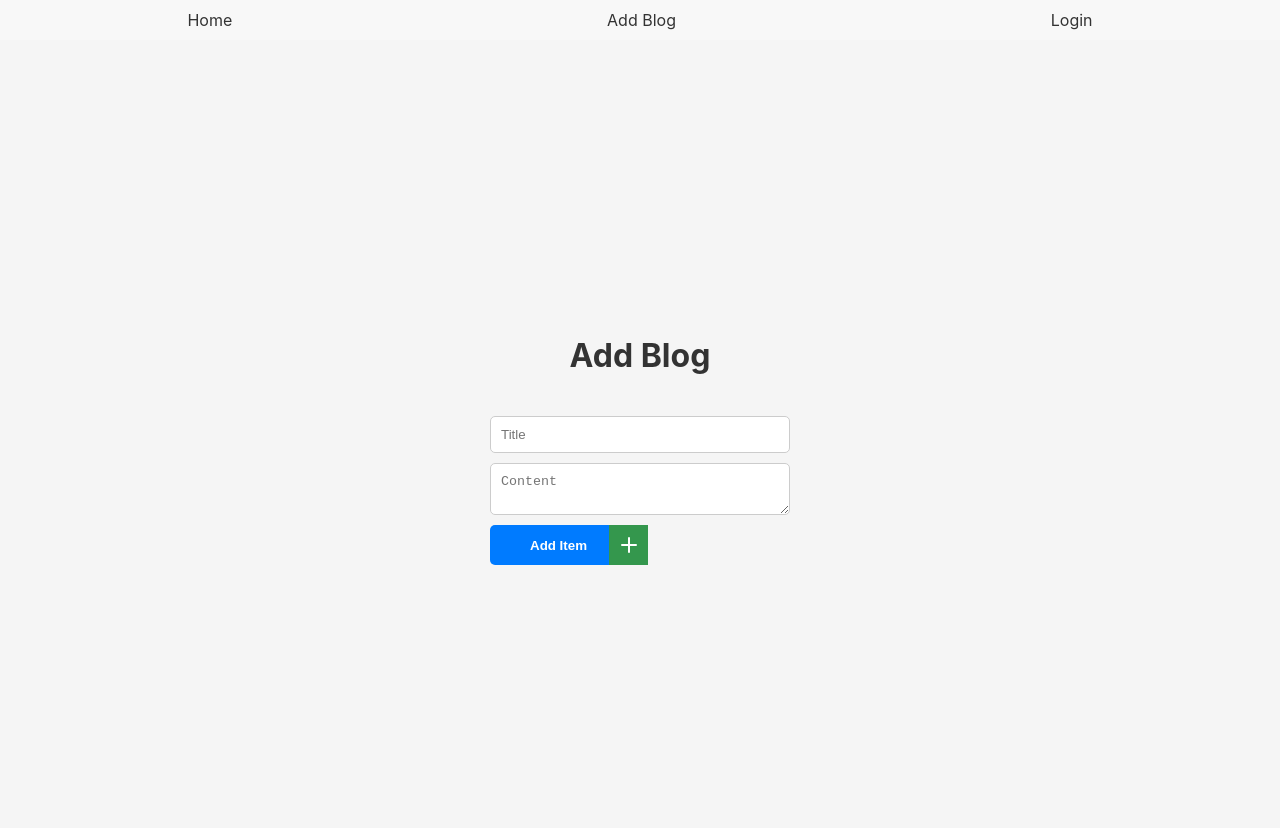
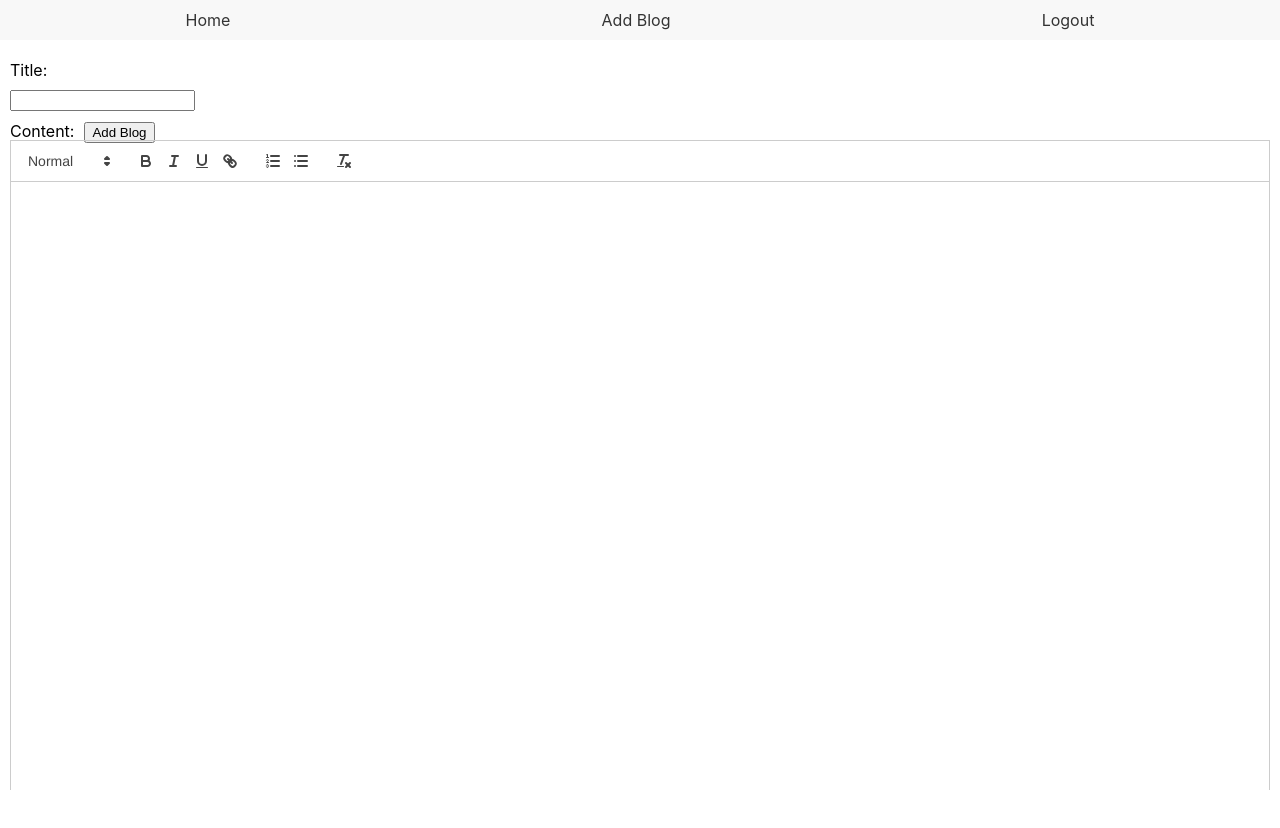
Before and after one commit to alandavis2/ICT_project_final, a React (Create React App) app in the folder frontend/: page /add-blog in a window 1280 px wide. Shown: the top 828 px of the page. After the commit the page ends 800 px from the top, so only its background shows below. Built offline with nearby package versions, Linux system fonts and the light colour scheme.

Commit message:
hello how are you

```diff
--- a/frontend/src/components/NavBar.js
+++ b/frontend/src/components/NavBar.js
@@ -7,7 +7,7 @@ function Navbar() {
     <nav className="navbar">
       <Link className="navbar-link" to="/home">Home</Link>
       <Link className="navbar-link" to="/add-blog">Add Blog</Link>
-      <Link className="navbar-link" to="/">Login</Link>
+      <Link className="navbar-link" to="/">Logout</Link>
     </nav>
   );
 }
--- a/frontend/src/pages/AddBlogPage.css
+++ b/frontend/src/pages/AddBlogPage.css
@@ -1,82 +1,45 @@
-/* AddBlogPage.module.css */
-.container {
-    display: flex;
-    flex-direction: column;
-    align-items: center;
-    justify-content: center;
-    height: 100vh;
-    background-color: #f5f5f5;
-  }
+/* AddBlog.css */
 
-  .form {
-    display: flex;
-    flex-direction: column;
-    width: 300px;
-    margin-top: 20px;
-  }
-
-  .input {
-    margin-bottom: 10px;
-    padding: 10px;
-    border-radius: 5px;
-    border: 1px solid #ccc;
-  }
-
-  .button {
-  position: relative;
-  width: 150px;
-  height: 40px;
-  cursor: pointer;
-  display: flex;
-  align-items: center;
-  border: 1px solid #34974d;
-  background-color: #3aa856;
-  border-radius: 5px;
+.add-blog-container {
+  width: 100%;
 }
 
-.button, .button__icon, .button__text {
-  transition: all 0.3s;
+.add-blog-form {
+  display: flex;
+  flex-direction: column;
+  align-items: center;
 }
 
-.button .button__text {
-  transform: translateX(30px);
-  color: #fff;
-  font-weight: 600;
+.add-blog-title-input {
+  margin: 10px 0;
+  width: 50%;
 }
 
-.button .button__icon {
-  position: absolute;
-  transform: translateX(109px);
-  height: 100%;
-  width: 39px;
-  background-color: #34974d;
-  display: flex;
-  align-items: center;
-  justify-content: center;
+.add-blog-content-input {
+  height: 200px; /* Adjust this value to your liking */
+  width: 50%;
+  margin: 10px 0;
+  overflow-y: auto;
 }
 
-.button .svg {
-  width: 30px;
-  stroke: #fff;
+.add-blog-button {
+  margin: 10px 0;
 }
-
-.button:hover {
-  background: #34974d;
+label{
+  margin: 10px;
 }
-
-.button:hover .button__text {
-  color: transparent;
+input{
+  margin: 10px;
 }
-
-.button:hover .button__icon {
-  width: 148px;
-  transform: translateX(0);
+#b{
+  margin-top: 20px;
 }
-
-.button:active .button__icon {
-  background-color: #2e8644;
+#a {
+  margin-top: 130px;
+  position: fixed;
+  top: 10px;
+  bottom: 10px;
+  left: 10px;
+  right: 10px;
+  overflow-y: auto;
 }
-
-.button:active {
-  border: 1px solid #2e8644;
-}
--- a/frontend/src/pages/AddBlogpage.js
+++ b/frontend/src/pages/AddBlogpage.js
@@ -1,28 +1,45 @@
 import React, { useState } from 'react';
+import ReactQuill from 'react-quill';
+import 'react-quill/dist/quill.snow.css';
 import './AddBlogPage.css';
 
-function AddBlogPage() {
-  const [title, setTitle] = useState('');
-  const [content, setContent] = useState('');
+const AddBlog = () => {
+  const [title, setTitle] = useState("");
+  const [content, setContent] = useState("");
 
-  const handleAddBlog = (e) => {
+  const handleTitleChange = (e) => {
+    setTitle(e.target.value);
+  }
+
+  const handleContentChange = (value) => {
+    setContent(value);
+  }
+
+  const handleSubmit = (e) => {
     e.preventDefault();
-    console.log(`Adding blog: ${title}`);
+    // Here, you would typically make a POST request to your API to create a new blog post.
+    console.log({ title, content });
+    setTitle("");
+    setContent("");
   }
 
   return (
-    <div className="container">
-      <h1>Add Blog</h1>
-      <form onSubmit={handleAddBlog} className="form">
-        <input className="input" type="text" value={title} onChange={e => setTitle(e.target.value)} placeholder="Title" />
-        <textarea className="input" value={content} onChange={e => setContent(e.target.value)} placeholder="Content" />
-        <button type="submit" class="button">
-          <span class="button__text">Add Item</span>
-          <span class="button__icon"><svg xmlns="http://www.w3.org/2000/svg" width="24" viewBox="0 0 24 24" stroke-width="2" stroke-linejoin="round" stroke-linecap="round" stroke="currentColor" height="24" fill="none" class="svg"><line y2="19" y1="5" x2="12" x1="12"></line><line y2="12" y1="12" x2="19" x1="5"></line></svg></span>
-          </button>
+    <div id='b'>
+      <form onSubmit={handleSubmit}>
+        <label>
+          Title:
+          <br />
+          <input type="text" value={title} onChange={handleTitleChange} required />
+        </label>
+        <br />
+        <label>
+          Content:
+        </label>
+        <ReactQuill value={content} onChange={handleContentChange} id='a'/>
+        <button type="submit">Add Blog</button>
       </form>
     </div>
   );
 }
 
-export default AddBlogPage;
+export default AddBlog;
--- a/frontend/src/pages/AdminDashboardPage.js
+++ b/frontend/src/pages/AdminDashboardPage.js
@@ -3,12 +3,11 @@ import { Link } from 'react-router-dom';
 import './AdminDashboardPage.css';
 
 function AdminDashboardPage() {
-  // Here you would typically fetch the list of blogs from an API
-  const blogs = [{ id: 1, title: 'Blog 1' }, { id: 2, title: 'Blog 2' }];
+  const blogs = [{ id: 1, title: 'Blog 1' }, { id: 2, title: 'Blog 2' }]; // replace with read from db
 
   const handleDeleteBlog = (id) => {
-    // Here you would typically make a DELETE request to an API to delete the blog
     console.log(`Deleting blog with id: ${id}`);
+    //add delete code here
   }
 
   return (
--- a/frontend/src/pages/EditBlogPage.css
+++ b/frontend/src/pages/EditBlogPage.css
@@ -1,36 +1,45 @@
-/* EditBlogPage.css */
-.container {
-    display: flex;
-    flex-direction: column;
-    align-items: center;
-    justify-content: center;
-    height: 100vh;
-    background-color: #f5f5f5;
-  }
 
-  .form {
-    display: flex;
-    flex-direction: column;
-    width: 300px;
-    margin-top: 20px;
-  }
 
-  .input {
-    margin-bottom: 10px;
-    padding: 10px;
-    border-radius: 5px;
-    border: 1px solid #ccc;
-  }
+.add-blog-container {
+  width: 100%;
+}
 
-  .button {
-    padding: 10px;
-    color: #fff;
-    background-color: #007BFF;
-    border-radius: 5px;
-    border: none;
-    cursor: pointer;
-  }
+.add-blog-form {
+  display: flex;
+  flex-direction: column;
+  align-items: center;
+}
 
-  .button:hover {
-    background-color: #0056b3;
-  }
+.add-blog-title-input {
+  margin: 10px 0;
+  width: 50%;
+}
+
+.add-blog-content-input {
+  height: 200px; /* Adjust this value to your liking */
+  width: 50%;
+  margin: 10px 0;
+  overflow-y: auto;
+}
+
+.add-blog-button {
+  margin: 10px 0;
+}
+label{
+  margin: 10px;
+}
+input{
+  margin: 10px;
+}
+#b{
+  margin-top: 20px;
+}
+#a {
+  margin-top: 130px;
+  position: fixed;
+  top: 10px;
+  bottom: 10px;
+  left: 10px;
+  right: 10px;
+  overflow-y: auto;
+}
--- a/frontend/src/pages/EditBlogPage.js
+++ b/frontend/src/pages/EditBlogPage.js
@@ -1,10 +1,9 @@
-import React, { useState, useEffect } from "react";
-import { useParams, useNavigate } from 'react-router-dom';
+import React, { useState, useEffect } from 'react';
+import ReactQuill from 'react-quill';
+import 'react-quill/dist/quill.snow.css';
 import './EditBlogPage.css';
 
-function EditBlogPage() {
-  const { id } = useParams();
-  const navigate = useNavigate();
+const EditBlogPage = ({ match }) => {
   const [title, setTitle] = useState("");
   const [content, setContent] = useState("");
 
@@ -13,31 +12,40 @@ function EditBlogPage() {
       title: 'Existing blog post',
       content: 'This is some existing content...'
     };
-
     setTitle(blogPost.title);
     setContent(blogPost.content);
-  }, [id]);
+  }, []); // Add dependencies if necessary
 
-  const handleSubmit = (event) => {
-    event.preventDefault();
-    console.log(`Edited Blog Title: ${title}`);
-    console.log(`Edited Blog Content: ${content}`);
-    navigate('/');
-  };
+  const handleTitleChange = (e) => {
+    setTitle(e.target.value);
+  }
+
+  const handleContentChange = (value) => {
+    setContent(value);
+  }
+
+  const handleSubmit = (e) => {
+    e.preventDefault();
+    // Here, you would typically make a PUT or PATCH request to your API to update the existing blog post
+    console.log({ title, content });
+    setTitle("");
+    setContent("");
+  }
 
   return (
-    <div className="container">
-      <h1>Edit Blog</h1>
-      <form onSubmit={handleSubmit} className="form">
+    <div id='b'>
+      <form onSubmit={handleSubmit}>
         <label>
           Title:
-          <input type="text" className="input" value={title} onChange={e => setTitle(e.target.value)} />
+          <br />
+          <input type="text" value={title} onChange={handleTitleChange} required />
         </label>
+        <br />
         <label>
           Content:
-          <textarea className="input" value={content} onChange={e => setContent(e.target.value)} />
         </label>
-        <input className="button" type="submit" value="Submit" />
+        <ReactQuill value={content} onChange={handleContentChange} id='a'/>
+        <button type="submit">Update Blog</button>
       </form>
     </div>
   );
--- a/package.json
+++ b/package.json
@@ -1,5 +1,6 @@
 {
   "dependencies": {
-    "react-google-login": "^5.2.2"
+    "react-google-login": "^5.2.2",
+    "react-quill": "^2.0.0"
   }
 }
```
Also changed, not shown: frontend/src/App.js (line endings or trailing spaces), 1 other file (tests, documents, lock files or other folders).
